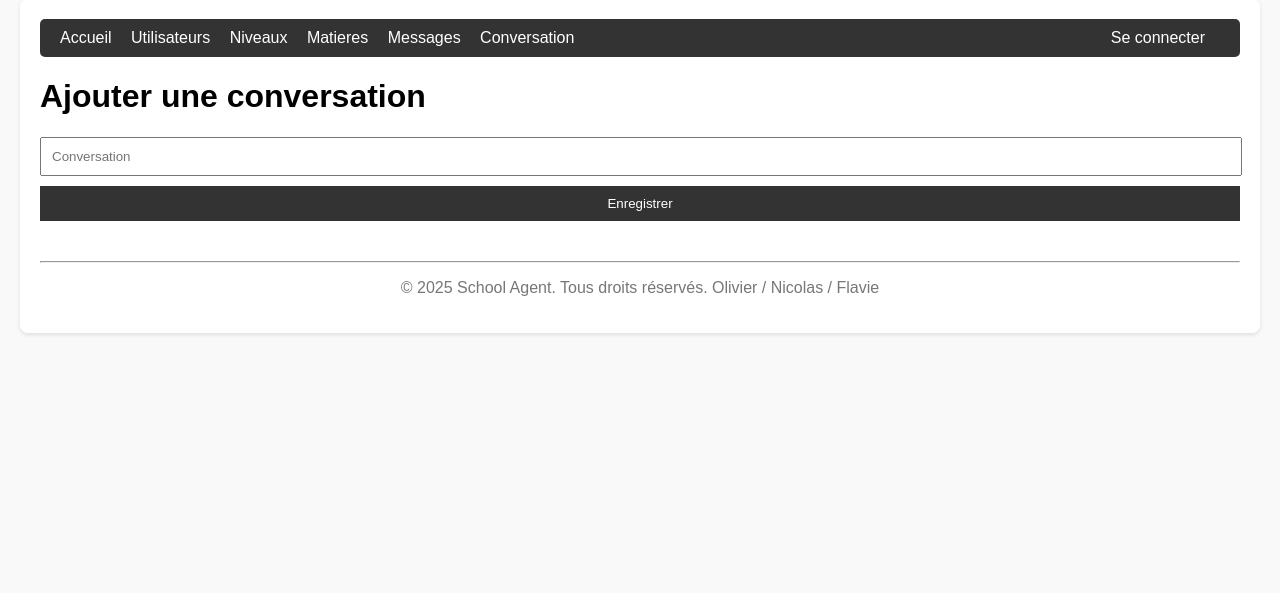
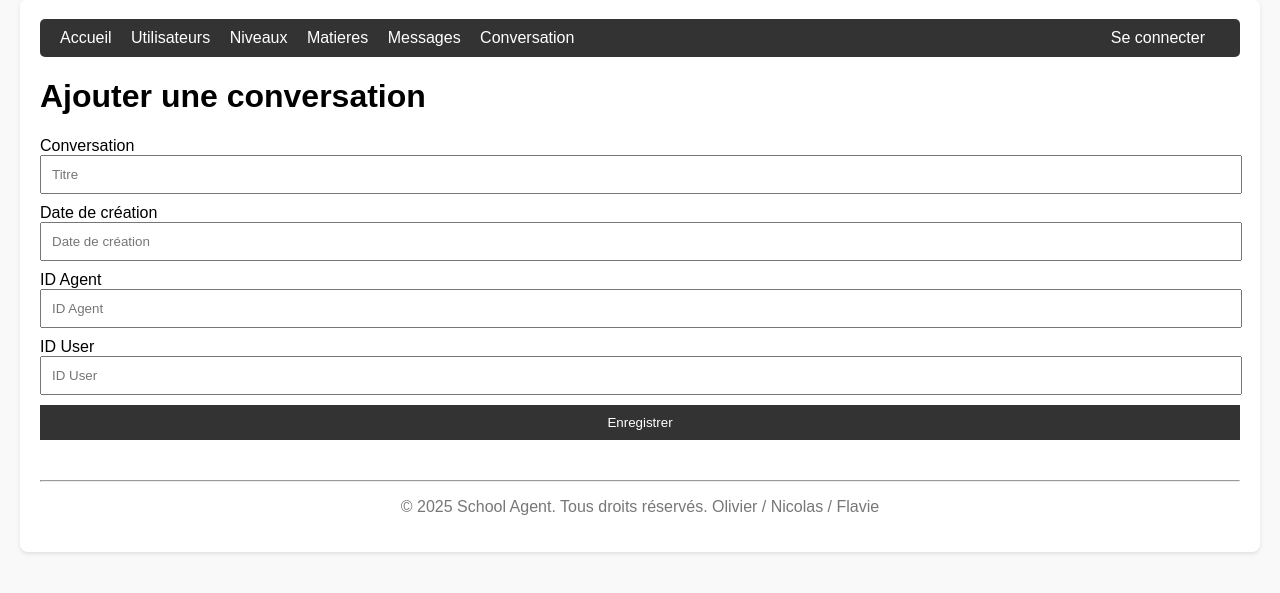
Before and after one commit to Roxiina/School_Agent, a PHP site: page /user/conversation/create in a window 1280 px wide. Shown: the part 21-614 px from the top of the page. Run offline with PHP 8.4, Linux system fonts and the light colour scheme.

Commit message:
bug create conv

```diff
--- a/app/Views/conversation/create.php
+++ b/app/Views/conversation/create.php
@@ -1,10 +1,15 @@
 <?php require_once __DIR__ . '/../templates/header.php'; ?>
 
 <h1>Ajouter une conversation</h1>
-
 <form action="/conversation/create" method="POST">
-    <input type="text" name="conversation" placeholder="Conversation" required><br>
+    <label>Conversation</label>
+    <input type="text" name="titre" placeholder="Titre" required>
+    <label>Date de création</label>
+    <input type="text" name="date_creation" placeholder="Date de création" required>
+    <label>ID Agent</label>
+    <input type="number" name="id_agent" placeholder="ID Agent" required>
+    <label>ID User</label>
+    <input type="number" name="id_user" placeholder="ID User" required>
     <button type="submit">Enregistrer</button>
 </form>
-
 <?php require_once __DIR__ . '/../templates/footer.php'; ?>
```
